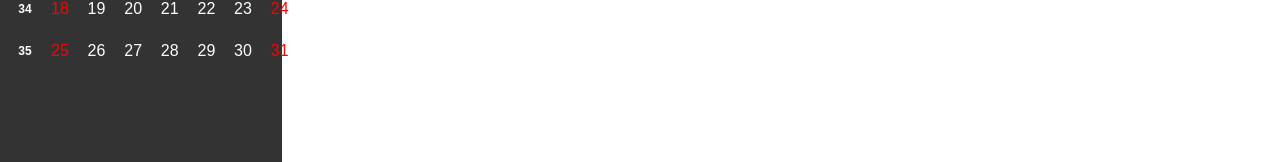
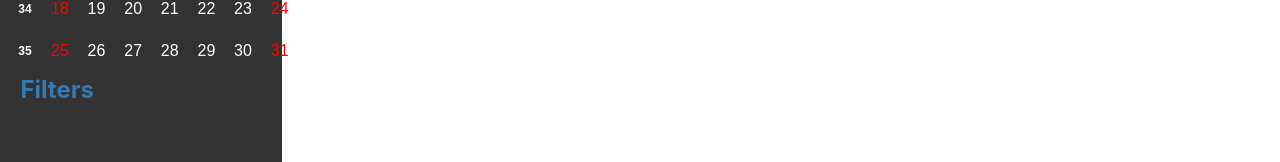
Before and after one commit to harpreeetghotra40/calendar_app, a React (Create React App) app in the folder calendar_frontend/: page / in a window 1280 px wide. Shown: the part 244-406 px from the top of the page. Built offline with nearby package versions, Linux system fonts and the light colour scheme; no server answers.

Commit message:
filter some work done

```diff
--- a/calendar_frontend/src/components/NavBar.js
+++ b/calendar_frontend/src/components/NavBar.js
@@ -3,16 +3,35 @@ import Calendar from 'react-calendar';
 import '../stylesheets/Navbar.css'
 // import moment from 'moment';
 
-// const MONTHS = ["January", "February", "March", "April", "May", "June",
-//         "July", "August", "September", "October", "November", "December"
-//     ];
 
 class NavBar extends React.Component {
+
+    renderFilter = (filter) => {
+        return (
+            <div>
+                <input type="checkbox" name = {filter} />
+                <label for={filter} className = "event-filter-text">{filter}</label>
+            </div>
+        )
+    }
+
+    renderFilterForm = () => {
+        console.log(this.props.eventTags)
+        return (
+            <div className = "filters-container">
+                {
+                    this.props.eventTags.forEach(filter => this.renderFilter(filter))
+                }
+            </div>
+        )
+    }
 
     render(){
         return (
             <div className = "calendar-navbar">
                 <Calendar calendarType="US" showWeekNumbers={true}/>
+                <div className="filter-heading">Filters</div>
+                {this.renderFilterForm()}
             </div>
         );
     }
--- a/calendar_frontend/src/containers/DaysContainer.js
+++ b/calendar_frontend/src/containers/DaysContainer.js
@@ -40,7 +40,8 @@ class DaysContainer extends React.Component {
     state = {
         events: [],
         modalFormShow: false,
-        selectedDate: null
+        selectedDate: null,
+        eventTags: []
     }
 
     componentDidMount() {
@@ -53,9 +54,20 @@ class DaysContainer extends React.Component {
                 alert(formatErrors(eventsJSONParsed.errors));
                 return;
             }
+            this.getAllFilters(eventsJSONParsed)
             this.setState({events: eventsJSONParsed});
         })
 
+    }
+
+    getAllFilters = (events) => {
+        let eventFilters = []
+        events.forEach(event => {
+            if(!eventFilters.includes(event.event_tag)){
+                eventFilters.push(event.event_tag)
+            }
+        })
+        this.setState({eventTags: eventFilters})
     }
 
     newEvent = (theNewEvent) => {
@@ -90,10 +102,9 @@ class DaysContainer extends React.Component {
     render() {
         return (
             <div className = "days-container">
-            {/* <EventModal handleAddEventButtonClick={this.handleAddEventButtonClick}/> */}
             {this.renderEventModal()}
             <React.Fragment>
-            <NavBar/>
+            <NavBar eventTags = {this.state.eventTags}/>
                 {renderDays( this.props.getDayFunction, this.state.events, this.newEvent, this.handleAddEventButtonClick, this.removeEvent)}
             </React.Fragment>
             </div>
--- a/calendar_frontend/src/stylesheets/Navbar.css
+++ b/calendar_frontend/src/stylesheets/Navbar.css
@@ -65,3 +65,16 @@ abbr[title], abbr[data-original-title] {
 .react-calendar__month-view__days__day--weekend{
     color: red;
 }
+
+.filter-heading{
+    margin-left: .5em;
+    margin-bottom: 1em;
+    font-size: 1.5em;
+    color: #337ab7;
+    font-weight: bold;
+}
+
+.event-filter-text{
+    font-size: 1.2em;
+    margin-left: 1em;
+}
```
